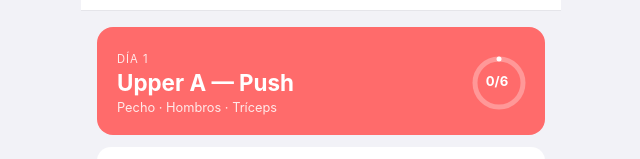
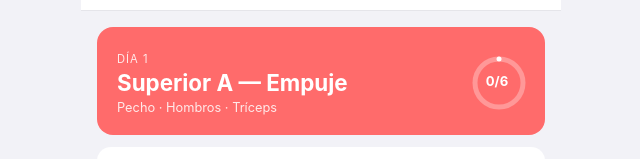
Before and after one commit to yahairaarroyo2-alt/Fabian, a React (Vite) app: page / in a window 1280 px wide. Shown: the part 173-332 px from the top of the page, without its empty margins (319-959 px from the left). Built offline with nearby package versions, Linux system fonts and the light colour scheme.

Commit message:
Translate workout day labels to Spanish

```diff
--- a/src/data/workouts.js
+++ b/src/data/workouts.js
@@ -4,7 +4,7 @@ export const workouts = [
   {
     id: 1,
     day: "Día 1",
-    label: "Upper A — Push",
+    label: "Superior A — Empuje",
     focus: "Pecho · Hombros · Tríceps",
     color: "#FF6B6B",
     exercises: [
@@ -19,7 +19,7 @@ export const workouts = [
   {
     id: 2,
     day: "Día 2",
-    label: "Lower A — Quad",
+    label: "Inferior A — Cuádriceps",
     focus: "Cuádriceps · Pantorrillas · Core",
     color: "#00B894",
     exercises: [
@@ -34,7 +34,7 @@ export const workouts = [
   {
     id: 3,
     day: "Día 3",
-    label: "Upper B — Pull",
+    label: "Superior B — Jalón",
     focus: "Espalda · Bíceps",
     color: "#A29BFE",
     exercises: [
@@ -49,7 +49,7 @@ export const workouts = [
   {
     id: 4,
     day: "Día 4",
-    label: "Lower B — Hip",
+    label: "Inferior B — Cadera",
     focus: "Isquios · Glúteos · Core",
     color: "#FDCB6E",
     exercises: [
```
